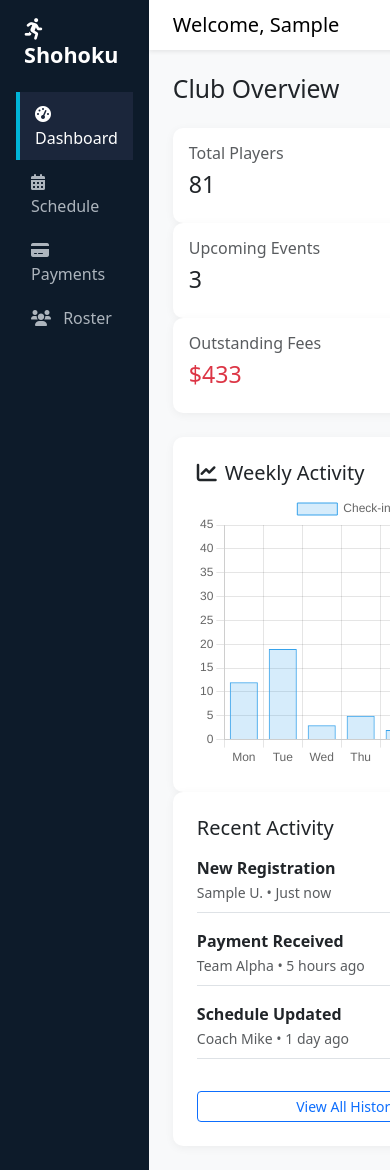
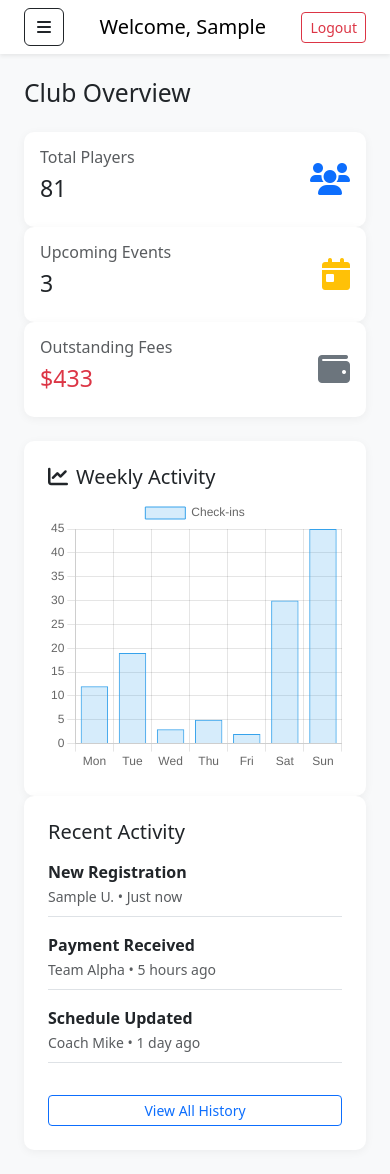
Before and after one commit to zzpma/playbook-demo, a Django app: page / in a window 390 px wide; the page is wider, and only the part inside the window is pictured. Run offline with Django 5.2, Linux system fonts and the light colour scheme; the visitor is signed in with stand-in values (Sample User, id 1); data comes from the database, SQL or seed files in the repository.

Commit message:
feat(ui): implement responsive mobile navigation and refactor sidebar

```diff
--- /dev/null
+++ b/templates/_nav_links.html
@@ -0,0 +1,20 @@
+<a
+    href="{% url 'dashboard' %}" class="nav-link text-white active {% if 'dashboard' in request.path %}active{% endif %}">
+    <i class="fas fa-tachometer-alt me-2"></i>
+    Dashboard
+</a>
+
+<a href="#" class="nav-link text-white">
+    <i class="fas fa-calendar-alt me-2"></i>
+    Schedule
+</a>
+
+<a href="#" class="nav-link text-white">
+    <i class="fas fa-credit-card me-2"></i>
+    Payments
+</a>
+
+<a href="#" class="nav-link text-white">
+    <i class="fas fa-users me-2"></i>
+    Roster
+</a>
--- a/templates/base.html
+++ b/templates/base.html
@@ -3,31 +3,78 @@
 <head>
     <meta charset="UTF-8">
     <meta name="viewport" content="width=device-width, initial-scale=1.0">
+
     <title>Playbook Demo</title>
-    <link href="https://cdn.jsdelivr.net/npm/bootstrap@5.3.0/dist/css/bootstrap.min.css" rel="stylesheet">
+
+    <link rel="stylesheet" href="https://cdn.jsdelivr.net/npm/bootstrap@5.3.0/dist/css/bootstrap.min.css">
     <link rel="stylesheet" href="https://cdnjs.cloudflare.com/ajax/libs/font-awesome/6.0.0/css/all.min.css">
+
     <style>
-        body { background-color: #f8f9fa; }
-        .sidebar { min-height: 100vh; background: #0d1b2a; color: white; }
-        .sidebar a { color: #adb5bd; text-decoration: none; display: block; padding: 10px 15px; }
-        .sidebar a:hover, .sidebar a.active { background: #1b263b; color: white; border-left: 4px solid #00b4d8; }
-        .stat-card { border: none; border-radius: 10px; box-shadow: 0 2px 10px rgba(0,0,0,0.05); }
+        body {
+            background-color: #f8f9fa;
+        }
+        .sidebar {
+            min-height: 100vh;
+            background: #0d1b2a;
+            color: white;
+        }
+        .sidebar a {
+            color: #adb5bd;
+            text-decoration: none;
+            display: block;
+            padding: 10px 15px;
+        }
+        .sidebar a:hover, .sidebar a.active {
+            background: #1b263b;
+            color: white;
+            border-left: 4px solid #00b4d8;
+        }
+        .stat-card {
+            border: none;
+            border-radius: 10px;
+            box-shadow: 0 2px 10px rgba(0,0,0,0.05);
+        }
+
+        /* Custom media query for responsive design */
+        .d-flex-desktop {
+            display: flex;
+        }
+        @media (max-width: 992px) {
+            .sidebar { display: none !important; }
+            .d-flex-desktop { flex-direction: column !important; }
+        }
+        .offcanvas-start {
+            max-width: 300px;
+        }
+        .offcanvas-body .nav-link {
+            font-size: 1.1rem;
+            padding: 12px 15px; /* Adds more vertical padding for better tapping */
+        }
     </style>
 </head>
 <body>
-    <div class="d-flex">
-        <div class="sidebar p-3" style="width: 250px;">
-            <h4 class="mb-4 ps-2 fw-bold"><i class="fas fa-running me-2"></i>Shohoku</h4>
-            <nav>
-                <a href="{% url 'dashboard' %}" class="active"><i class="fas fa-tachometer-alt me-2"></i> Dashboard</a>
-                <a href="#"><i class="fas fa-calendar-alt me-2"></i> Schedule</a> <a href="#"><i class="fas fa-credit-card me-2"></i> Payments</a>   <a href="#"><i class="fas fa-users me-2"></i> Roster</a>
+    <div class="d-flex-desktop">
+
+        <div class="sidebar p-3" style="width: 275px;">
+            <h4 class="mb-4 ps-2 fw-bold">
+                <i class="fas fa-running me-2"></i>
+                Shohoku Sports
+            </h4>
+            <nav class="nav flex-column">
+                {% include "_nav_links.html" %}
             </nav>
         </div>
 
         <div class="flex-grow-1">
             <nav class="navbar navbar-light bg-white shadow-sm px-4">
-                <span class="navbar-brand mb-0 h1">Welcome, {{ request.user.first_name }}</span>
-                <a href="{% url 'login' %}" class="btn btn-outline-danger btn-sm">Logout</a>
+                <div class="d-flex w-100 justify-content-between align-items-center">
+                    <button class="btn btn-outline-dark d-lg-none me-3" type="button" data-bs-toggle="offcanvas" data-bs-target="#offcanvasNav" aria-controls="offcanvasNav">
+                        <i class="fas fa-bars"></i>
+                    </button>
+
+                    <span class="navbar-brand mb-0 h1">Welcome, {{ request.user.first_name }}</span>
+                    <a href="{% url 'login' %}" class="btn btn-outline-danger btn-sm">Logout</a>
+                </div>
             </nav>
 
             <div class="container-fluid p-4">
@@ -35,5 +82,22 @@
             </div>
         </div>
     </div>
+
+    <div class="offcanvas offcanvas-start bg-dark text-white" tabindex="-1" id="offcanvasNav" aria-labelledby="offcanvasNavLabel">
+        <div class="offcanvas-header">
+            <h4 class="mb-4 ps-2 fw-bold" id="offcanvasNavLabel">
+                <i class="fas fa-running me-2"></i>
+                Shohoku Sports
+            </h4>
+            <button type="button" class="btn-close text-reset bg-white" data-bs-dismiss="offcanvas" aria-label="Close"></button>
+        </div>
+        <div class="offcanvas-body">
+            <nav class="nav flex-column">
+                {% include "_nav_links.html" %}
+            </nav>
+        </div>
+    </div>
+
+    <script src="https://cdn.jsdelivr.net/npm/bootstrap@5.3.0/dist/js/bootstrap.bundle.min.js"></script>
 </body>
 </html>
```
